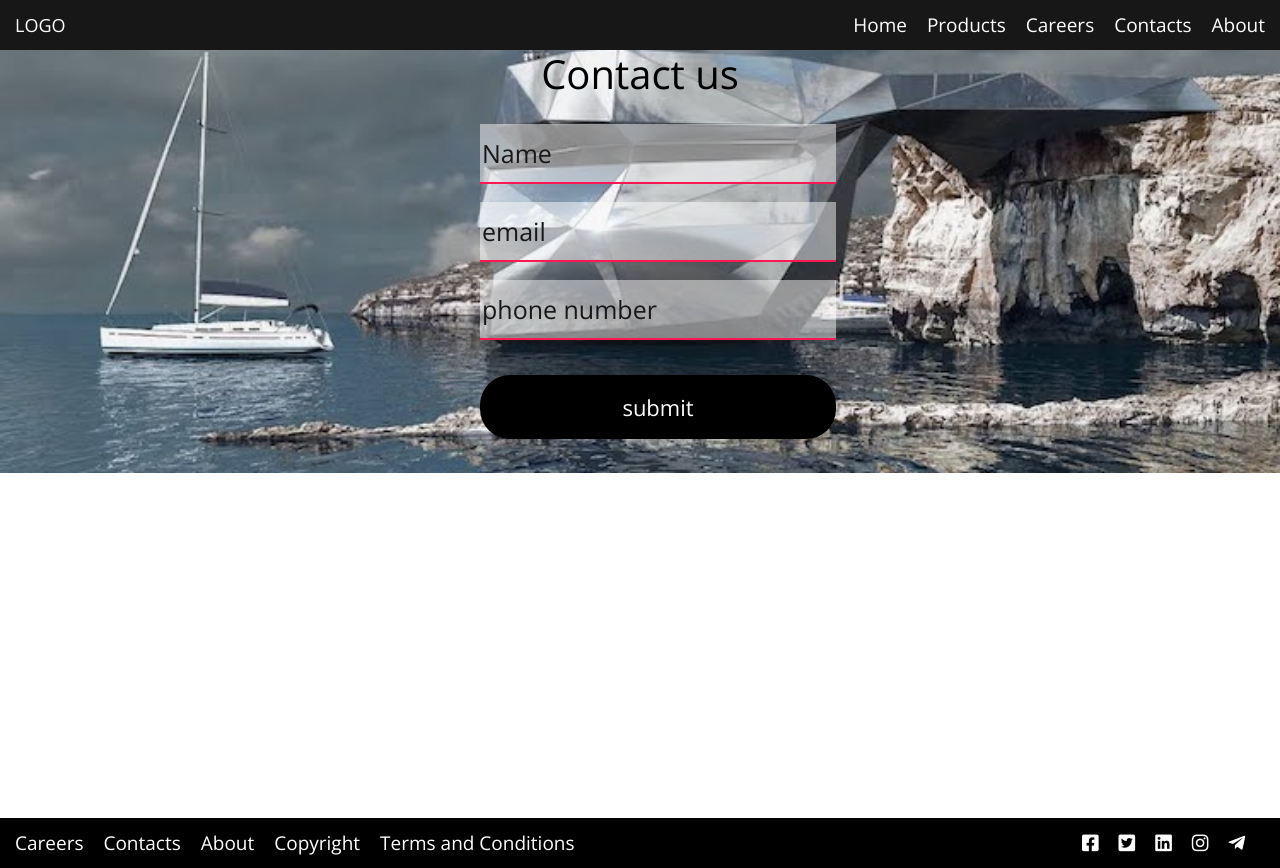
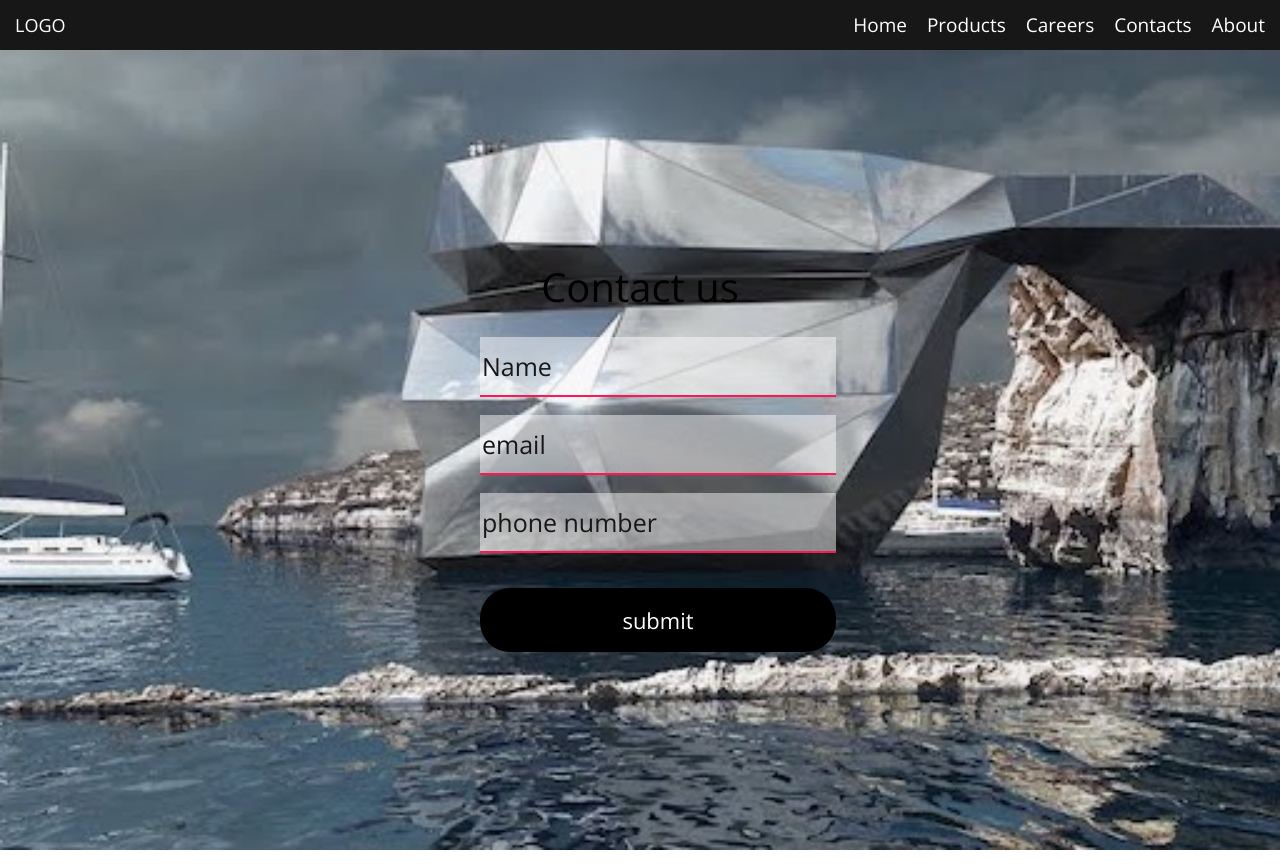
Before and after one commit to lekegitrepo/simple-react-web, a React (Create React App) app: page /Contact in a window 1280 px wide. Built offline with nearby package versions, Linux system fonts and the light colour scheme.

Commit message:
remove the footer

```diff
--- a/src/App.js
+++ b/src/App.js
@@ -19,7 +19,7 @@ class App extends React.Component {
               <Route exact path='/Products' component={Products} />
               <Route exact path='/Contact' component={Contact} />
             </main>
-          <Footer />
+          {/*<Footer />*/}
         </div>
       </Router>
     )
--- a/src/assets/css/default.min.css
+++ b/src/assets/css/default.min.css
@@ -1 +1 @@
-body{color:#010000;font-family:'Open Sans',sans-serif;font-size:18px;font-weight:400;font-style:normal}a{cursor:pointer;-webkit-transition:.4s ease-in-out;-moz-transition:.4s ease-in-out;transition:.4s ease-in-out}a:hover{color:#ff1755;-webkit-transition:.4s ease-in-out;-moz-transition:.4s ease-in-out;transition:.4s ease-in-out;text-decoration:none}main{min-height:96vh}.container-fluid{line-height:24px}header{background:#171717;color:#fff;display:block;height:50px;position:relative;width:100%}header .logo{left:15px;position:absolute;top:50%;-webkit-transform:translateY(-50%);-moz-transform:translateY(-50%);transform:translateY(-50%)}header nav,header nav ul,header nav ul li{margin:0;padding:0}header nav{position:absolute;right:15px;top:50%;-webkit-transform:translateY(-50%);-moz-transform:translateY(-50%);transform:translateY(-50%)}header nav ul li{display:inline-block;list-style-type:none;margin-right:20px}header nav ul li.last{margin:0}.contact .form-group input{border:none}footer{background:#010000;color:#fff;display:block;height:50px;position:relative;width:100%}footer .row{height:100%}footer .row div{align-items:center;display:flex}.row div a,ul li{margin-right:20px}.row div a.last,ul li.last{margin:0}a{color:#fff;font-size:19px;line-height:normal}@media only screen and (min-width:1024px){div.social-media{justify-content:flex-end}}
+body{color:#010000;font-family:'Open Sans',sans-serif;font-size:18px;font-weight:400;font-style:normal}a{cursor:pointer;-webkit-transition:.4s ease-in-out;-moz-transition:.4s ease-in-out;transition:.4s ease-in-out}a:hover{color:#ff1755;-webkit-transition:.4s ease-in-out;-moz-transition:.4s ease-in-out;transition:.4s ease-in-out;text-decoration:none}main{min-height:100vh}.container-fluid{line-height:24px}header{background:#171717;color:#fff;display:block;height:50px;position:relative;width:100%}header .logo{left:15px;position:absolute;top:50%;-webkit-transform:translateY(-50%);-moz-transform:translateY(-50%);transform:translateY(-50%)}header nav,header nav ul,header nav ul li{margin:0;padding:0}header nav{position:absolute;right:15px;top:50%;-webkit-transform:translateY(-50%);-moz-transform:translateY(-50%);transform:translateY(-50%)}header nav ul li{display:inline-block;list-style-type:none;margin-right:20px}header nav ul li.last{margin:0}.contact .form-group input{border:none}footer{background:#010000;color:#fff;display:block;height:50px;position:relative;width:100%}footer .row{height:100%}footer .row div{align-items:center;display:flex}.row div a,ul li{margin-right:20px}.row div a.last,ul li.last{margin:0}a{color:#fff;font-size:19px;line-height:normal}@media only screen and (min-width:1024px){div.social-media{justify-content:flex-end}}
--- a/src/assets/css/style.min.css
+++ b/src/assets/css/style.min.css
@@ -1 +1 @@
-.contact{align-items:center;background:url(../img/bg-2.jpg);background-position:center;background-repeat:no-repeat;background-size:cover;display:flex;flex-direction:column;justify-content:center}.contact .form-group input{display:block;margin:18px;width:100%}.contact .form-group input:focus{outline:0}.contact .form-group input[type=email],.contact .form-group input[type=phone],.contact .form-group input[type=text]{background-color:#fbfbfb7d;border-bottom:2px solid #ff1755;font-size:25px;height:60px}.contact .form-group input[type=submit]{background-color:#010000;border-radius:30px;color:#fff;font-size:22px;margin-top:35px;padding:20px;text-align:center}.contact .form-group input[type=submit]:hover{background-color:#171717;color:#ff1755}.contact ::placeholder{color:#171717}.card{border:none;position:relative}.card img{min-height:500px}.card .card-body{bottom:0;background-color:#fbfbfb7d;position:absolute}
+.contact{align-items:center;background:url(../img/bg-2.jpg);background-position:center;background-repeat:no-repeat;background-size:cover;display:flex;flex-direction:column;height:100vh;justify-content:center}.contact .form-group input{display:block;margin:18px;width:100%}.contact .form-group input:focus{outline:0}.contact .form-group input[type=email],.contact .form-group input[type=phone],.contact .form-group input[type=text]{background-color:#fbfbfb7d;border-bottom:2px solid #ff1755;font-size:25px;height:60px}.contact .form-group input[type=submit]{background-color:#010000;border-radius:30px;color:#fff;font-size:22px;margin-top:35px;padding:20px;text-align:center}.contact .form-group input[type=submit]:hover{background-color:#171717;color:#ff1755}.contact ::placeholder{color:#171717}.card{border:none;position:relative}.card img{min-height:500px}.card .card-body{bottom:0;background-color:#fbfbfb7d;position:absolute}
--- a/src/assets/scss/_config.scss
+++ b/src/assets/scss/_config.scss
@@ -39,7 +39,7 @@ a {
 }
 
 main {
-  min-height: 96vh;
+  min-height: 100vh;
 }
 
 .container-fluid {
--- a/src/assets/scss/style.scss
+++ b/src/assets/scss/style.scss
@@ -6,6 +6,7 @@
   background-size: cover;
   display: flex;
   flex-direction: column;
+  height: 100vh;
   justify-content: center;
 
   .form-group input {
--- a/src/components/pages/contact.js
+++ b/src/components/pages/contact.js
@@ -4,8 +4,8 @@ import Form from './form';
 class Contact extends React.Component {
   render () {
     return (
-      <div className='container-fluid contact'>
-        <h1> Contact us </h1>
+      <div className="container-fluid contact">
+        <h1 className="mt-5"> Contact us </h1>
         <Form />
       </div>
     )
```
